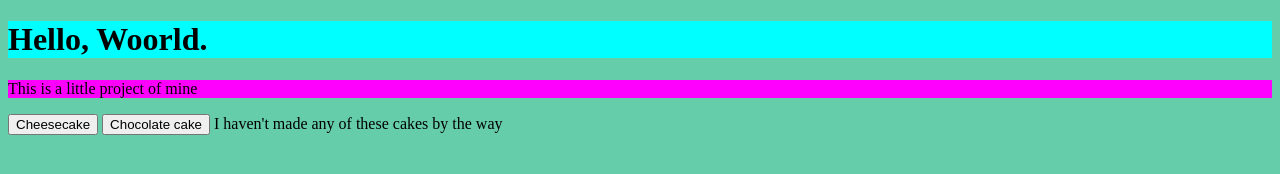
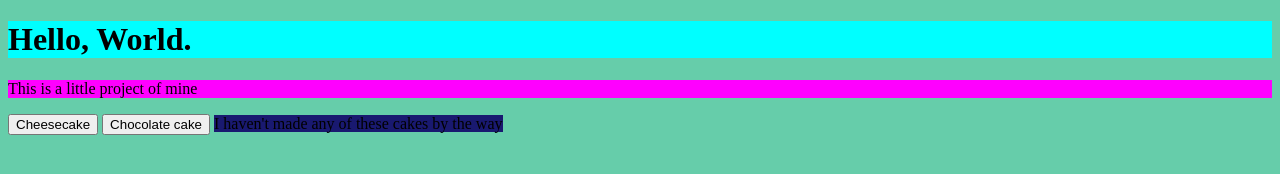
Before and after one commit to Philiperen/Philiperen.github.io, a plain HTML site: page index.html in a window 1280 px wide. Drawn offline with Linux system fonts and the light colour scheme.

Commit message:
Cake page

```diff
--- a/index.html
+++ b/index.html
@@ -20,12 +20,12 @@
     </script>
   </head>
   <body style="background-color:MediumAquaMarine;">
-    <h1 style="background-color:Cyan;">Hello, Woorld.</h1>
+    <h1 style="background-color:Cyan;">Hello, World.</h1>
     <img id="billede" style="display: none" src="https://www.seriouseats.com/recipes/images/2017/06/20170526-no-bake-cheesecake-vicky-wasik-18-1500x1125.jpg">
     <img id="billede2" style="display: none" src="https://www.bbcgoodfood.com/sites/default/files/styles/recipe/public/recipe/recipe-image/2017/10/easy_chocolate_cake.jpg?itok=79848APr">
     <p style="background-color:Magenta;">This is a little project of mine</p>
     <button onclick="picture()">Cheesecake</button>
     <button onclick="picture2()">Chocolate cake</button>
-    <p2>I haven't made any of these cakes by the way</p2>
+    <p2 style="background-color:MidNightBlue;">I haven't made any of these cakes by the way</p2>
   </body>
 </html>
```
